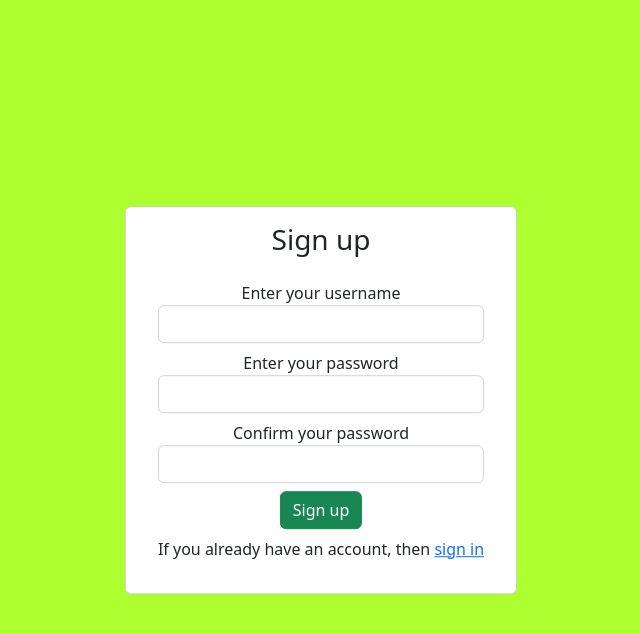
After one commit to TimaBuldzer/softarex-test, a Django app: page /register/ in a window 1280 px wide. The commit adds this page. Shown: the top 633 px of the page, without its empty margins (319-959 px from the left). Run offline with Django 4.2, Linux system fonts and the light colour scheme.

Commit message:
add: - 'register' html template. - 'UserRegisterForm'. - 'RegisterView'. - 'anchor' in login.html to register.html

```diff
--- /dev/null
+++ b/apps/users/forms.py
@@ -0,0 +1,40 @@
+from django import forms
+from django.contrib.auth.models import User
+from django.core.exceptions import ValidationError
+from django.forms import ModelForm
+
+
+class UserRegisterForm(ModelForm):
+    password1 = forms.CharField(required=True)
+    password2 = forms.CharField(required=True)
+    error_messages = {
+        "password_mismatch": "The two password fields didn’t match.",
+        "username_exists": "User with this username already exists."
+    }
+
+    class Meta:
+        model = User
+        fields = ['username', 'password1', 'password2']
+
+    def clean_username(self):
+        username = self.cleaned_data.get('username')
+        if User.objects.filter(username=username).exists():
+            raise ValidationError(
+                self.error_messages["username_exists"],
+                code="username_exists",
+            )
+        return username
+
+    def clean_password2(self):
+        if self.cleaned_data['password1'] != self.cleaned_data['password2']:
+            raise ValidationError(
+                self.error_messages["password_mismatch"],
+                code="password_mismatch",
+            )
+
+    def save(self, commit=True):
+        password = self.cleaned_data['password1']
+        instance = super(UserRegisterForm, self).save(commit)
+        instance.set_password(password)
+        instance.save()
+        return instance
--- a/apps/users/urls.py
+++ b/apps/users/urls.py
@@ -4,5 +4,6 @@ from apps.users import views
 app_name = 'users'
 
 urlpatterns = [
-    path('login/', views.LoginView.as_view(), name='login')
+    path('login/', views.LoginView.as_view(), name='login'),
+    path('register/', views.RegisterView.as_view(), name='register')
 ]
--- a/apps/users/views.py
+++ b/apps/users/views.py
@@ -1,4 +1,8 @@
 from django.contrib.auth import views
+from django.urls import reverse_lazy
+from django.views.generic import CreateView
+
+from apps.users.forms import UserRegisterForm
 
 
 class LoginView(views.LoginView):
@@ -6,3 +10,9 @@ class LoginView(views.LoginView):
 
     def get_success_url(self):
         return '/'
+
+
+class RegisterView(CreateView):
+    template_name = 'auth/register.html'
+    success_url = reverse_lazy('users:login')
+    form_class = UserRegisterForm
--- a/templates/auth/login.html
+++ b/templates/auth/login.html
@@ -39,6 +39,10 @@
                     <div class="form-group mt-2">
                         <button class="btn btn-success">Sign in</button>
                     </div>
+                    <div class="form-group mt-2">
+                        If you don't have an account yet, then
+                        <a href="{% url 'users:register' %}">sign up</a>
+                    </div>
                 </form>
             </div>
         </div>
--- /dev/null
+++ b/templates/auth/register.html
@@ -0,0 +1,73 @@
+{% extends 'base.html' %}
+{% block head %}
+    <style>
+        .child {
+            position: absolute;
+            left: 50%;
+            top: 50%;
+            transform: translate(-50%, -50%);
+        }
+    </style>
+{% endblock %}
+{% block content %}
+    <div class="d-relative">
+        <div class="card p-3 text-center child">
+            <div class="card-head">
+                <h3>Sign up</h3>
+            </div>
+            <div class="card-body">
+                <form action="{% url 'users:register' %}" method="post">
+                    {% csrf_token %}
+                    <div class="form-group">
+                        <label for="username">Enter your username</label>
+                        <input type="text" id="username" name="username" class="form-control">
+                        {% if form.errors %}
+                            <ul class="mt-2">
+                                {% for error in form.errors.username %}
+                                    <li class="bg-light text-danger">
+                                        {{ error }}
+                                    </li>
+                                {% endfor %}
+                            </ul>
+                        {% endif %}
+                    </div>
+                    <div class="form-group mt-2">
+                        <label for="password1">Enter your password</label>
+                        <input type="password" id="password1" name="password1" class="form-control">
+                        {% if form.errors %}
+                            <ul class="mt-2">
+                                {% for error in form.errors.password1 %}
+                                    <li class="bg-light text-danger">
+                                        {{ error }}
+                                    </li>
+                                {% endfor %}
+                            </ul>
+                        {% endif %}
+                    </div>
+                    <div class="form-group mt-2">
+                        <label for="password2">Confirm your password</label>
+                        <input type="password" id="password2" name="password2" class="form-control">
+                        {% if form.errors %}
+                            <ul class="mt-2">
+                                {% for error in form.errors.password2 %}
+                                    <li class="bg-light text-danger">
+                                        {{ error }}
+                                    </li>
+                                {% endfor %}
+                            </ul>
+                        {% endif %}
+                    </div>
+
+                    <div class="form-group mt-2">
+                        <button class="btn btn-success">Sign up</button>
+                    </div>
+                    <div class="form-group mt-2">
+                        If you already have an account, then
+                        <a href="{% url 'users:login' %}">sign in</a>
+                    </div>
+                </form>
+            </div>
+        </div>
+
+    </div>
+{% endblock %}
```
